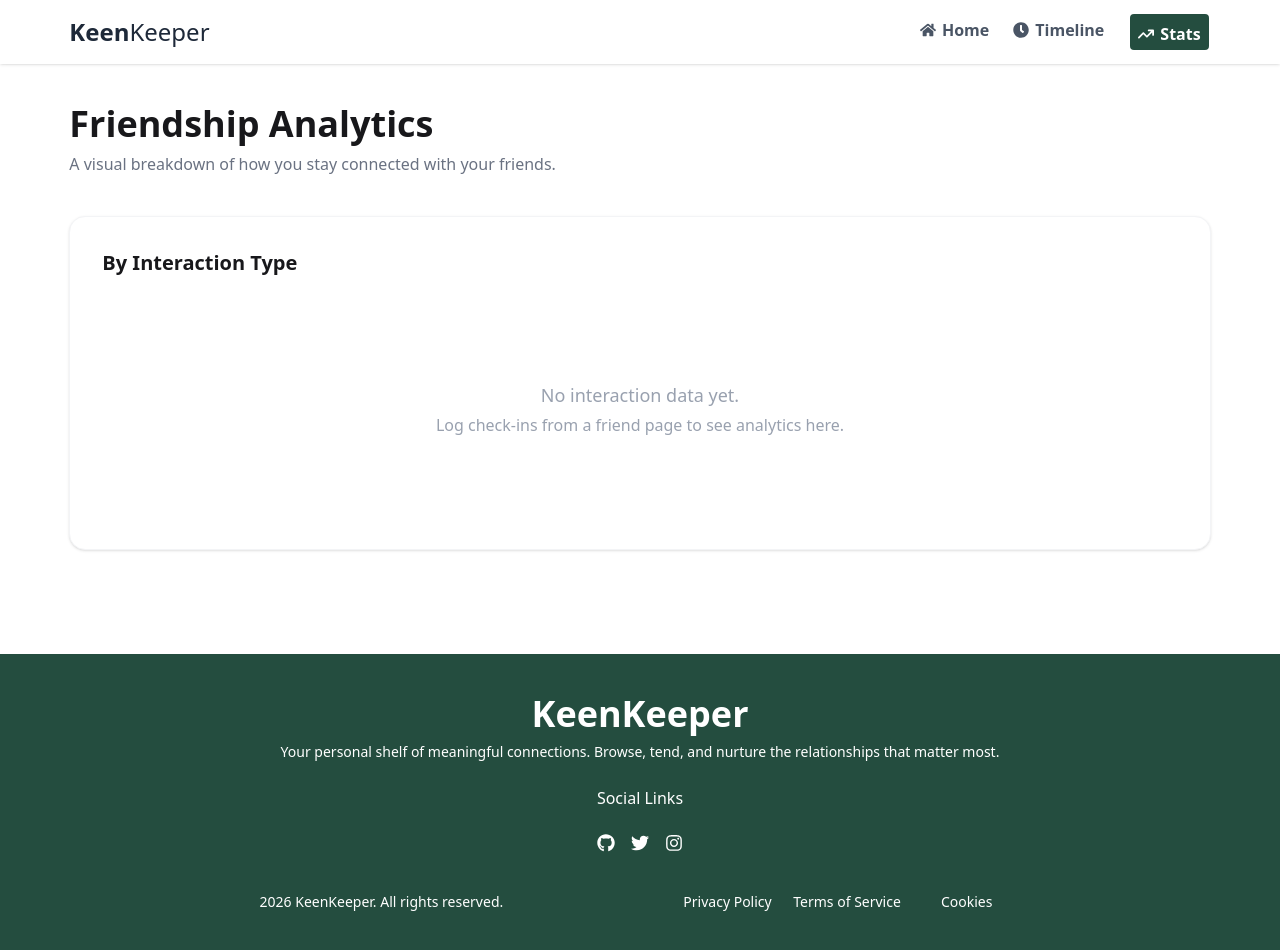
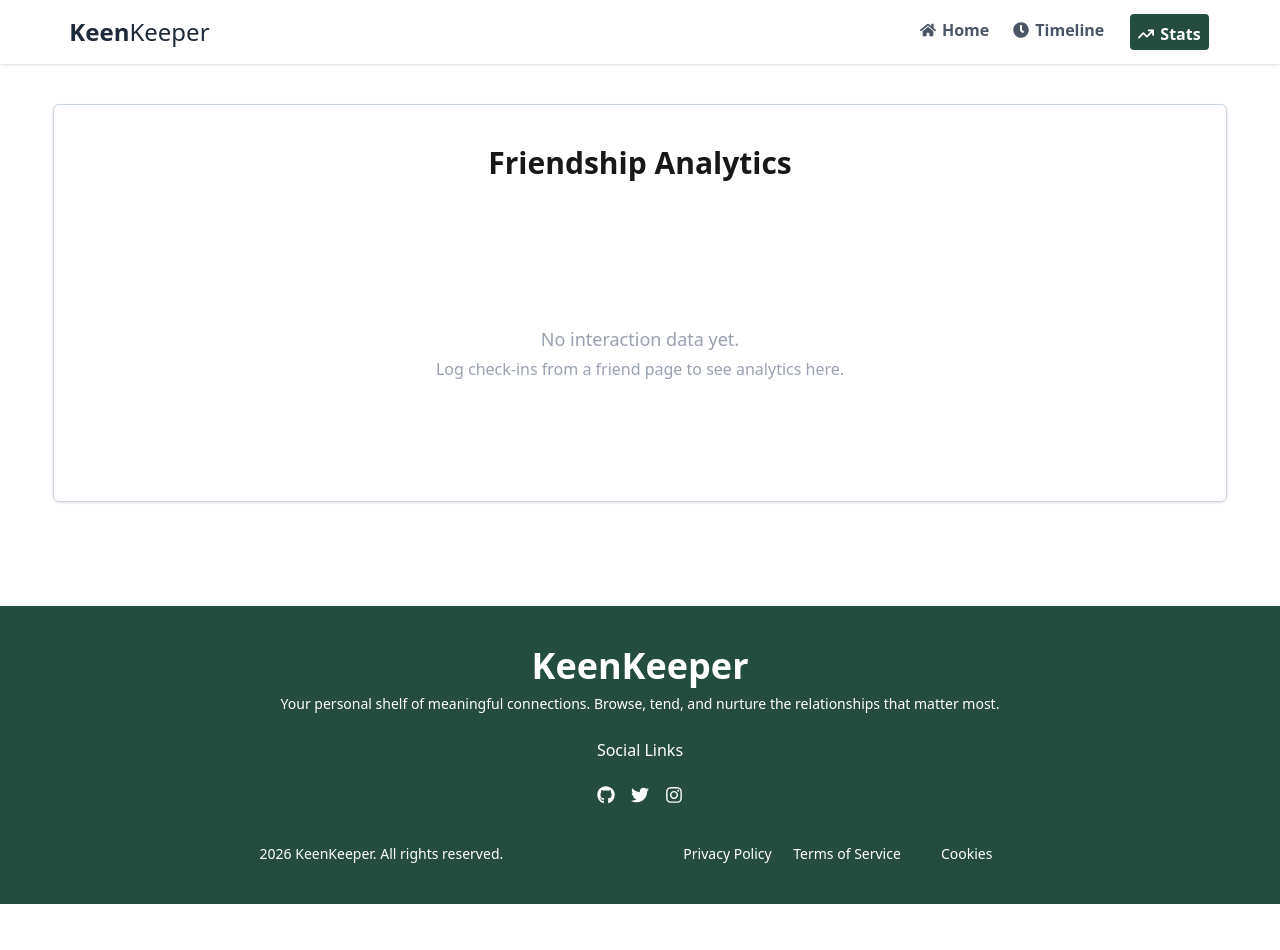
Before and after one commit to IM-Tamim/KeenKeeper, a Next.js app: page /stats in a window 1280 px wide. After the commit the page ends 904 px from the top, so only its background shows below. Built offline with nearby package versions, Linux system fonts and the light colour scheme.

Commit message:
Readme added, Vercel added

```diff
--- a/src/app/friends/[id]/page.jsx
+++ b/src/app/friends/[id]/page.jsx
@@ -2,7 +2,7 @@ import FriendDetailClient from "@/components/ui/FriendDetailClient";
 import { notFound } from "next/navigation";
 
 const getFriends = async () => {
-  const res = await fetch("http://localhost:3000/friends.json");
+  const res = await fetch("https://keen-keeper-alpha.vercel.app/friends.json");
   const data = await res.json();
   return data;
 };
--- a/src/app/layout.js
+++ b/src/app/layout.js
@@ -16,7 +16,7 @@ const geistMono = Geist_Mono({
 });
 
 export const metadata = {
-  title: "KinKeeper — Keep Your Friendships Alive",
+  title: "KeenKeeper",
   description: "Track and nurture your friendships with KinKeeper",
 };
 
@@ -32,7 +32,7 @@ export default function RootLayout({ children }) {
           <Navbar />
           <main className="flex-1">{children}</main>
           <Footer />
-          <ToastContainer/>
+          <ToastContainer position="top-center" />
         </Providers>
       </body>
     </html>
--- a/src/app/stats/page.jsx
+++ b/src/app/stats/page.jsx
@@ -1,16 +1,7 @@
 "use client";
-import React, { useContext } from "react";
+import { Legend, Pie, PieChart, Tooltip } from "recharts";
 import { TimelineContext } from "@/context/timelineContext";
-import {
-  PieChart,
-  Pie,
-  Cell,
-  Tooltip,
-  Legend,
-  ResponsiveContainer,
-} from "recharts";
-
-const COLORS = ["#10b981", "#3b82f6", "#8b5cf6"];
+import { useContext } from "react";
 
 const StatsPage = () => {
   const { timeline } = useContext(TimelineContext);
@@ -20,20 +11,17 @@ const StatsPage = () => {
   const videoCount = timeline.filter((e) => e.type === "Video").length;
 
   const data = [
-    { name: "Text", value: textCount },
-    { name: "Call", value: callCount },
-    { name: "Video", value: videoCount },
+    { name: "Call", value: callCount, fill: "#10b981" },
+    { name: "Text", value: textCount, fill: "#3b82f6" },
+    { name: "Video", value: videoCount, fill: "#8b5cf6" },
   ].filter((d) => d.value > 0);
 
   return (
-    <div className="w-11/12 mx-auto my-10 px-4">
-      <h2 className="text-4xl font-bold mb-2">Friendship Analytics</h2>
-      <p className="text-gray-500 mb-10">
-        A visual breakdown of how you stay connected with your friends.
-      </p>
+    <div className="my-10 shadow p-10 rounded-md border border-slate-300 w-11/12 mx-auto">
+      <h2 className="font-semibold text-3xl mb-16 text-center">
+        Friendship Analytics
+      </h2>
 
-      <div className="bg-white border border-gray-100 rounded-2xl shadow-sm p-8">
-        <h3 className="text-xl font-semibold mb-6">By Interaction Type</h3>
       {data.length === 0 ? (
         <div className="text-center py-20 text-gray-400">
           <p className="text-lg">No interaction data yet.</p>
@@ -42,35 +30,26 @@ const StatsPage = () => {
           </p>
         </div>
       ) : (
-          <ResponsiveContainer width="100%" height={350}>
-            <PieChart>
+        <PieChart
+          style={{
+            width: "50%",
+            maxWidth: "300px",
+            maxHeight: "70vh",
+            margin: "auto",
+            aspectRatio: 1,
+          }}
+        >
           <Pie
             data={data}
-                cx="50%"
-                cy="50%"
-                innerRadius={80}
-                outerRadius={130}
+            innerRadius="80%"
+            outerRadius="100%"
             dataKey="value"
-              >
-                {data.map((entry, index) => {
-                  let colorIndex = 0;
-                  if (entry.name === "Text") colorIndex = 0;
-                  else if (entry.name === "Call") colorIndex = 1;
-                  else if (entry.name === "Video") colorIndex = 2;
-                  return (
-                    <Cell
-                      key={`cell-${index}`}
-                      fill={COLORS[colorIndex % COLORS.length]}
+            isAnimationActive={true}
           />
-                  );
-                })}
-              </Pie>
+          <Legend className="flex gap-5 items-center justify-center" />
           <Tooltip />
-              <Legend />
         </PieChart>
-          </ResponsiveContainer>
       )}
-      </div>
     </div>
   );
 };
--- a/src/components/homepage/FriendsList.jsx
+++ b/src/components/homepage/FriendsList.jsx
@@ -2,7 +2,7 @@ import React, { Suspense } from "react";
 import FriendCard from "../ui/FriendCard";
 
 const getFriends = async () => {
-  const res = await fetch("http://localhost:3000/friends.json");
+  const res = await fetch("https://keen-keeper-alpha.vercel.app/friends.json");
   const data = await res.json();
   return data;
 };
```
Also changed, not shown: 2 other files (tests, documents, lock files or other folders). Lines whose indentation alone changed are shown as unchanged.
